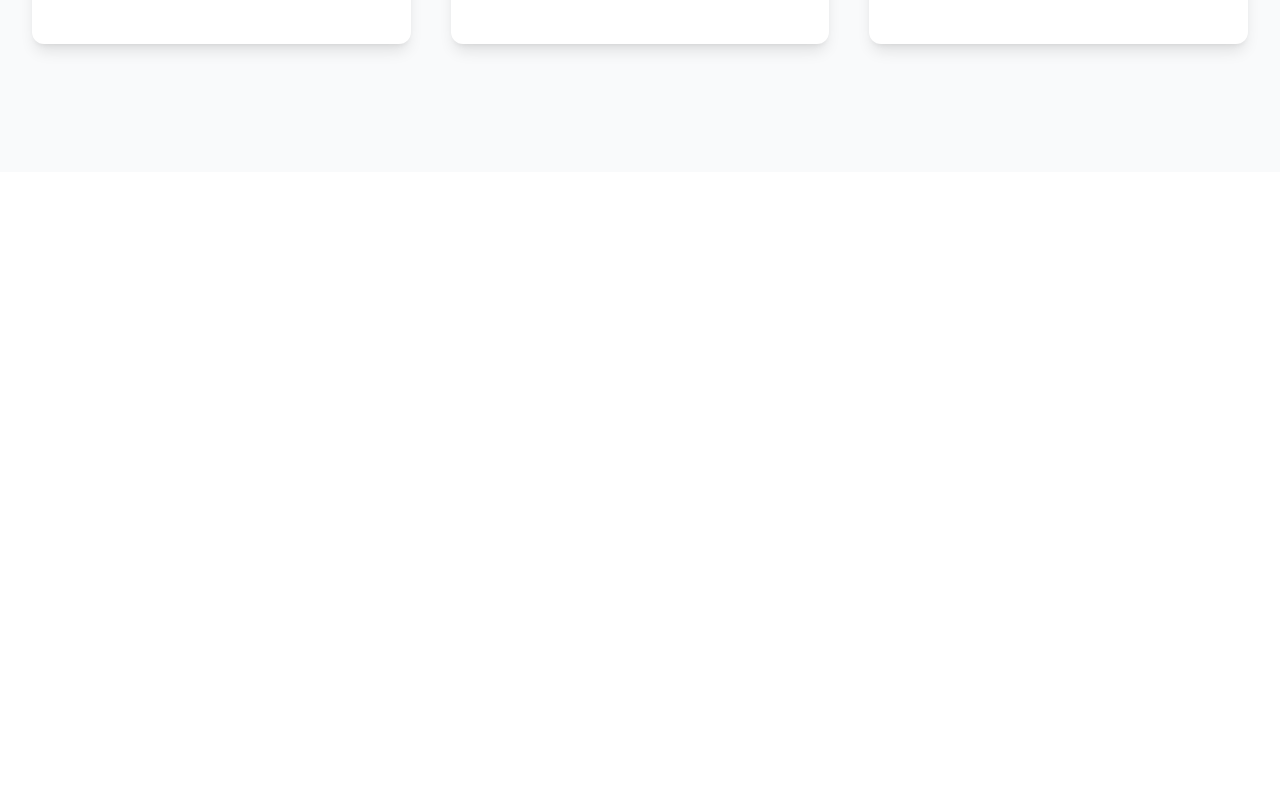
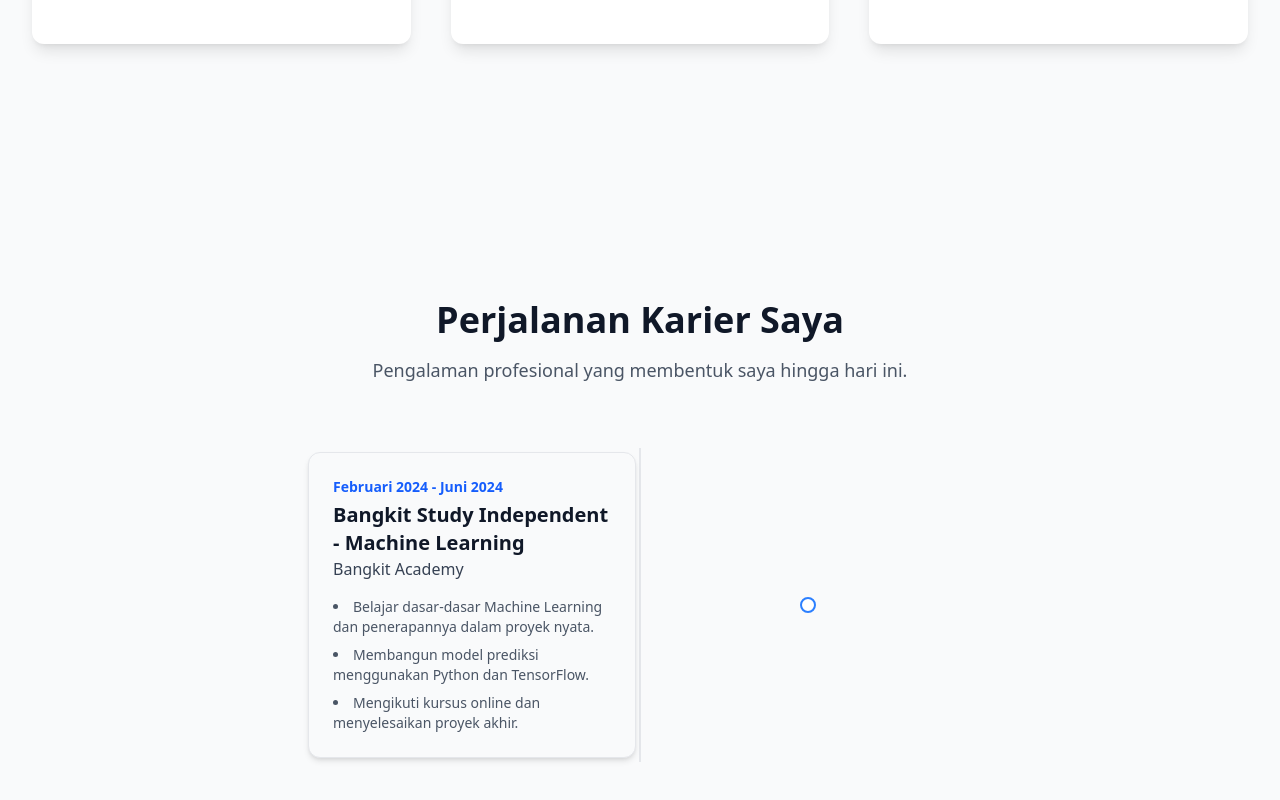
Before and after one commit to TubagusAldiMY/My-Portofolio, a Vue app in the folder portofolio-vuejs/: page / in a window 1280 px wide. Shown: the part 2383-3183 px from the top of the page. Before the commit the page ends 2555 px from the top, so only its background shows below. Built offline with nearby package versions, Linux system fonts and the light colour scheme.

Commit message:
feat: Manambahkan experience Section

```diff
--- a/portofolio-vuejs/src/App.vue
+++ b/portofolio-vuejs/src/App.vue
@@ -3,6 +3,7 @@
 import HeroSection from './components/HeroSection.vue';
 import AboutSection from './components/AboutSection.vue';
 import ProjectsSection from "./components/ProjectsSection.vue";
+import ExperienceSection from "./components/ExperienceSection.vue";
 </script>
 
 <template>
@@ -12,6 +13,7 @@
       <HeroSection />
       <AboutSection />
       <ProjectsSection />
+      <ExperienceSection />
     </main>
   </div>
 </template>
--- /dev/null
+++ b/portofolio-vuejs/src/components/ExperienceSection.vue
@@ -0,0 +1,59 @@
+<script setup>
+import { ref } from 'vue';
+
+const experiences = ref([
+  {
+    id: 1,
+    role: 'Bangkit Study Independent - Machine Learning',
+    company: 'Bangkit Academy',
+    duration: 'Februari 2024 - Juni 2024',
+    description: [
+      'Belajar dasar-dasar Machine Learning dan penerapannya dalam proyek nyata.',
+      'Membangun model prediksi menggunakan Python dan TensorFlow.',
+      'Mengikuti kursus online dan menyelesaikan proyek akhir.',
+    ],
+  },
+]);
+</script>
+
+<template>
+  <section id="experience" class="py-20 sm:py-32 bg-gray-50 ">
+    <div class="container mx-auto px-4 sm:px-6 lg:px-8">
+
+      <div class="text-center mb-16">
+        <h2 class="text-3xl sm:text-4xl font-extrabold text-gray-900 ">Perjalanan Karier Saya</h2>
+        <p class="mt-4 text-lg text-gray-600 ">
+          Pengalaman profesional yang membentuk saya hingga hari ini.
+        </p>
+      </div>
+
+      <div class="relative max-w-2xl mx-auto">
+        <div class="hidden md:block absolute top-0 h-full w-0.5 bg-gray-200  left-1/2 transform -translate-x-1/2"></div>
+
+        <div v-for="(exp, index) in experiences" :key="exp.id" class="relative mb-12">
+          <div class="md:flex items-center" :class="{'md:flex-row-reverse': index % 2 !== 0}">
+
+            <div class="md:w-1/2 p-1">
+              <div class="bg-gray-50  p-6 rounded-xl shadow-md border border-gray-200 ">
+                <p class="text-sm font-semibold text-blue-600  mb-1">{{ exp.duration }}</p>
+                <h3 class="text-xl font-bold text-gray-900 ">{{ exp.role }}</h3>
+                <p class="text-md text-gray-700  mb-4">{{ exp.company }}</p>
+                <ul class="list-disc list-inside text-sm text-gray-600  space-y-2">
+                  <li v-for="(desc, i) in exp.description" :key="i">{{ desc }}</li>
+                </ul>
+              </div>
+            </div>
+
+            <div class="hidden md:flex items-center justify-center w-1/2">
+              <div class="absolute w-4 h-4 bg-white  rounded-full border-2 border-blue-500"></div>
+            </div>
+          </div>
+        </div>
+      </div>
+    </div>
+  </section>
+</template>
+
+<style scoped>
+
+</style>
```
